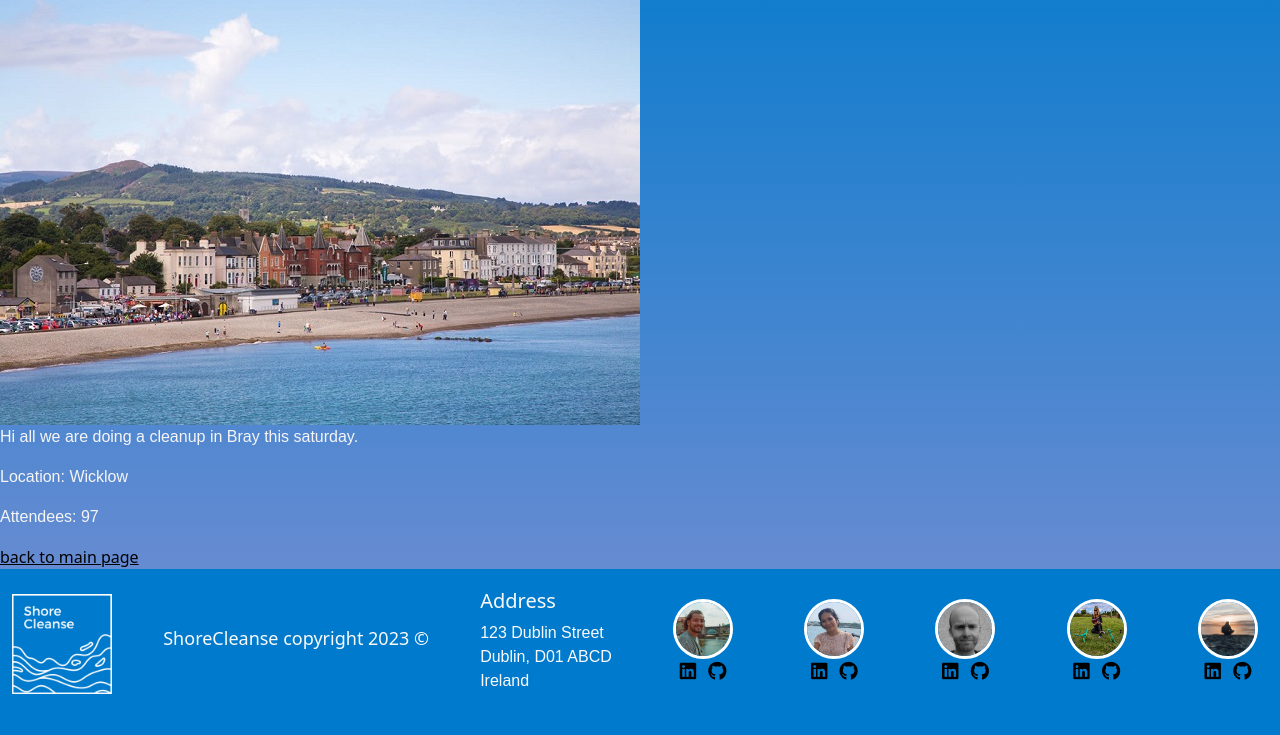
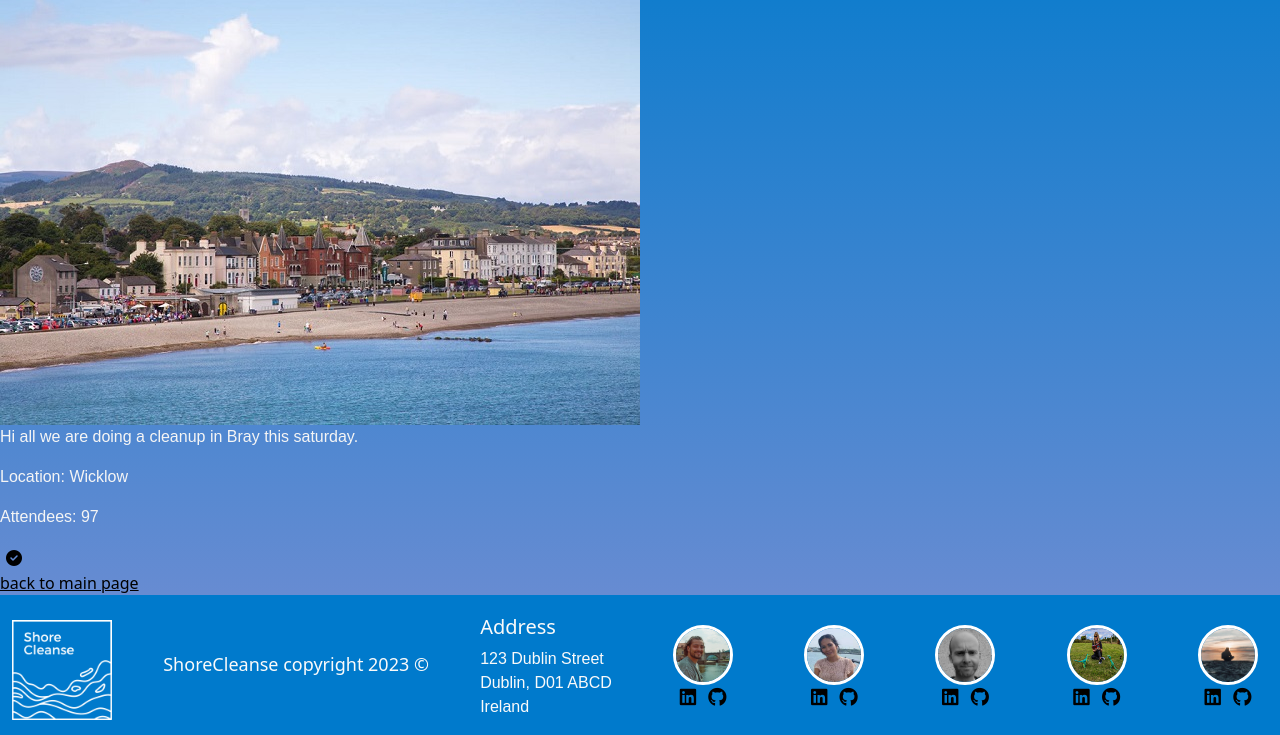
Before and after one commit to KTC96/ShoreCleanse, a Django app: page /view_event/6 in a window 1280 px wide. Shown: the part 119-854 px from the top of the page. Before the commit the page ends 813 px from the top, so only its background shows below. Run offline with Django 4.2, Linux system fonts and the light colour scheme; data comes from the database, SQL or seed files in the repository; some libraries are stand-ins or nearby versions.

Commit message:
add basic attendance functionality

```diff
--- a/Event/templates/Event/view_event.html
+++ b/Event/templates/Event/view_event.html
@@ -13,6 +13,12 @@
 
 <p>Attendees: {{ event.attendees }}</p>
 
+<form action="" method="post">
+    {% csrf_token %}
+    <button type="submit" name="attending" style="border:none;background:none;">
+        <i class="fa-solid fa-circle-check"></i></button>
+</form>
+
 <a href="{% url 'index' %}">back to main page</a>
 
 {% endblock %}
--- a/Event/views.py
+++ b/Event/views.py
@@ -10,4 +10,7 @@ def all_events(request):
 
 def view_event(request, id):
     event = Event.objects.get(id=id)
+    if 'attending' in request.POST:
+        event.attendees += 1
+        event.save()
     return render(request, 'Event/view_event.html', {'event': event})
```
